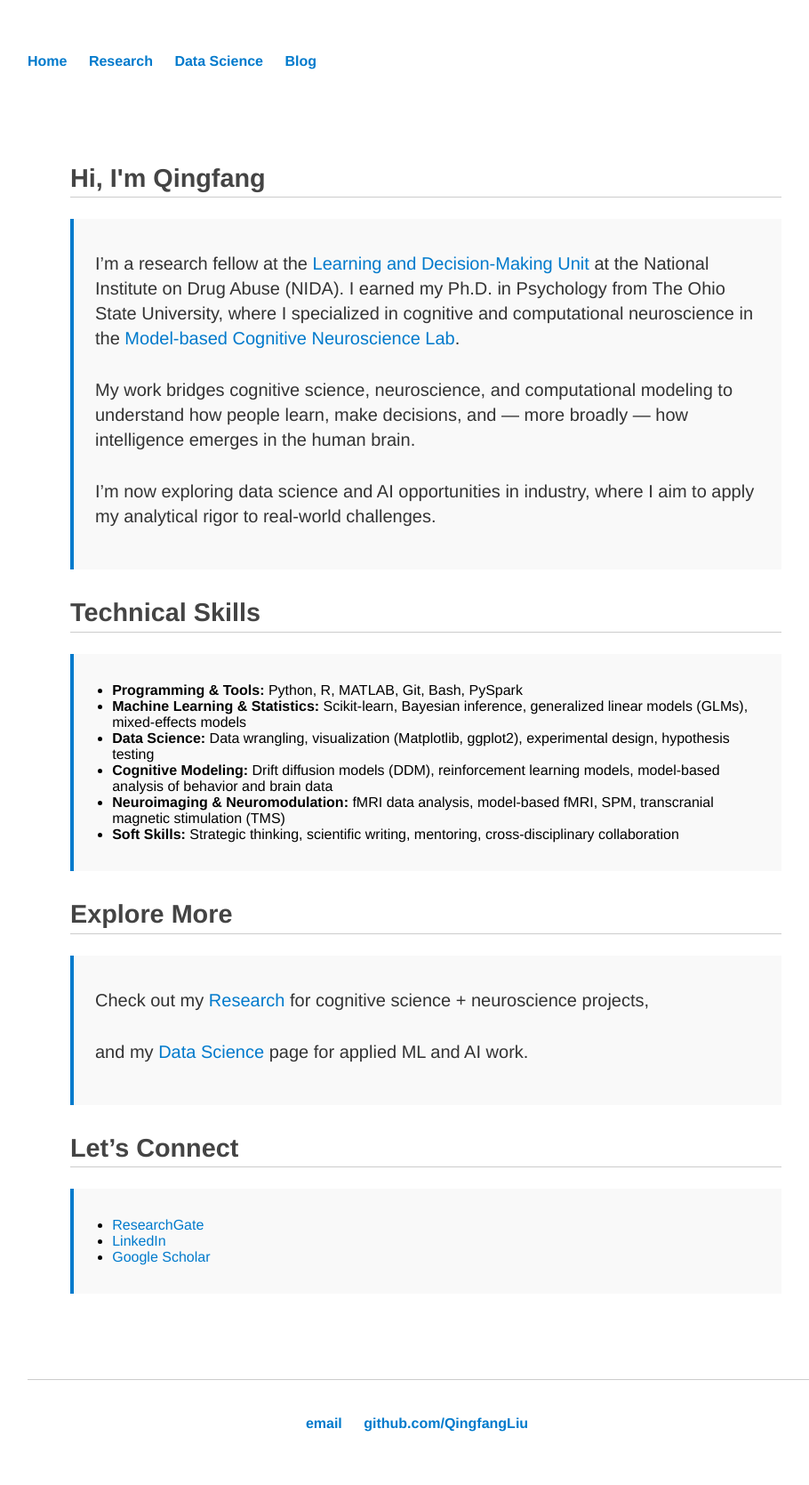
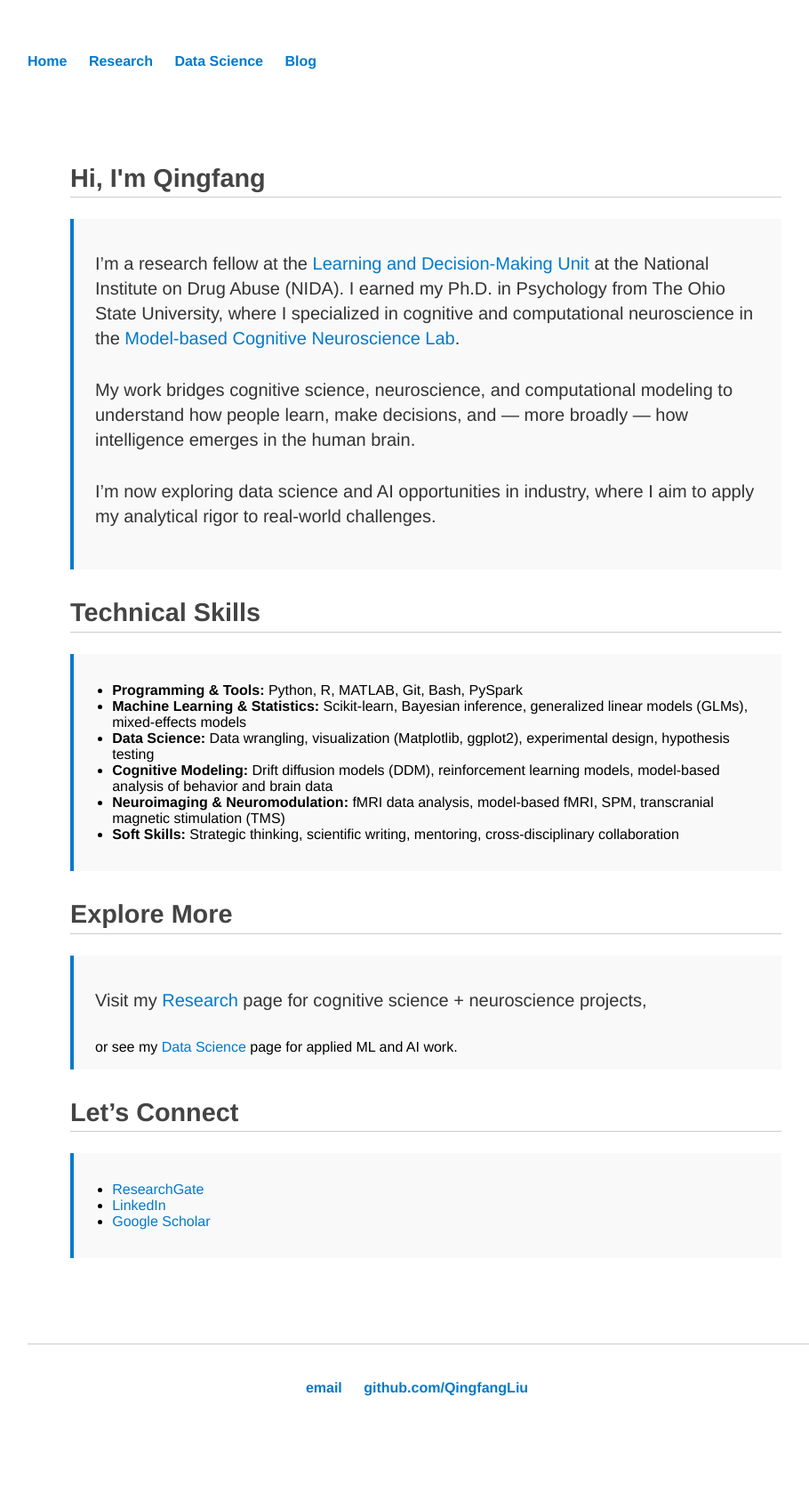
Before and after one commit to QingfangLiu/qingfangliu.github.io, a Jekyll site: the page built from index.html, in a window 1280 px wide. Shown: the whole page at 89% size, without its empty margins (161-1071 px from the left). Built offline with Jekyll 4.4.1, drawn with Linux system fonts in a browser that asks for light colours; after the commit the page ends 1629 px from its top, so only the background shows below that.

Commit message:
edit main

```diff
--- a/index.html
+++ b/index.html
@@ -38,8 +38,7 @@ title: Qingfang Liu
   <h2 style="border-bottom: 1px solid #ccc; padding-bottom: 0.3rem; margin-top: 2rem;">Explore More</h2>
 
   <div style="background: #f9f9f9; padding: 1rem 1.5rem; border-left: 4px solid #007acc; margin-top: 1rem;">
-    <p>Check out my <a href="/Research" style="color: #007acc;">Research</a> for cognitive science + neuroscience projects,</p>
-    <p>and my <a href="/DataScience" style="color: #007acc;">Data Science</a> page for applied ML and AI work.</p>
+    <p>Visit my <a href="/Research" style="color: #007acc;">Research</a> page for cognitive science + neuroscience projects,</p> or see my <a href="/DataScience" style="color: #007acc;">Data Science</a> page for applied ML and AI work.
   </div>
 
   <h2 style="border-bottom: 1px solid #ccc; padding-bottom: 0.3rem; margin-top: 2rem;">Let’s Connect</h2>
```
